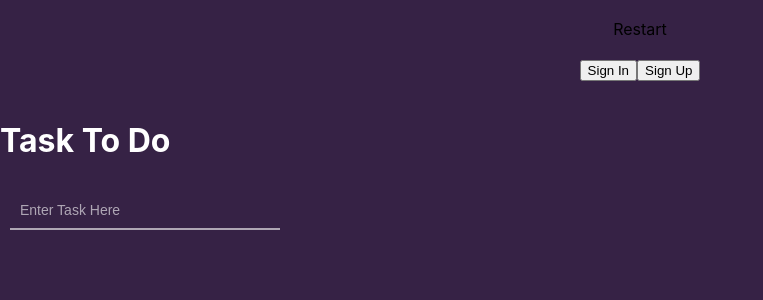
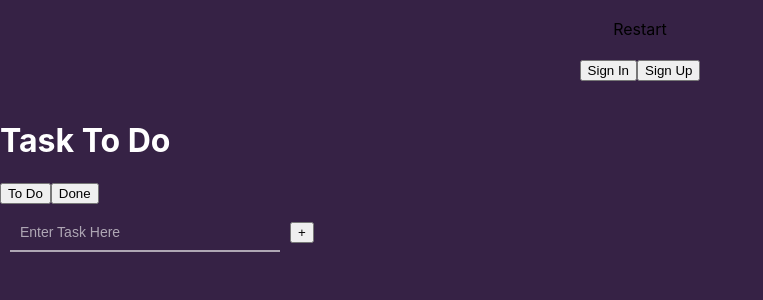
Before and after one commit to johnmuir2001/taskManager, a React (Create React App) app: page /TodoPage in a window 1280 px wide. Shown: the top 300 px of the page, without its empty margins (0-763 px from the left). Built offline with nearby package versions, Linux system fonts and the light colour scheme.

Commit message:
added the to and done buttons as well as the start done and delete button for each task

```diff
--- a/src/components/TaskInput.js
+++ b/src/components/TaskInput.js
@@ -3,7 +3,8 @@ import React, {Component} from 'react'
 class TaskInput extends Component {
     state = {
         list: [],
-        currentInput: ""
+        currentInput: "",
+        doneList: []
       }
 
       addHandler = e => {
@@ -11,13 +12,13 @@ class TaskInput extends Component {
       }
 
       submit = () => {
-        let storeInput = this.state.list
+        let storeInput = [...this.state.list]
 
         if(this.state.currentInput === ""){
           return alert("Please Enter a Task")
         }
         storeInput.push(this.state.currentInput)
-        this.setState({input: storeInput, currentInput: ""})
+        this.setState({list: storeInput, currentInput: ""})
         console.log("task has been added")
       }
 
@@ -27,13 +28,61 @@ class TaskInput extends Component {
         }
       }
 
+      taskDelete = (index) => {
+        let storeList = [...this.state.list]
+        storeList.splice(index, 1)
+        this.setState({list: storeList})
+      }
+
+      doneDelete = (index) => {
+        let doneTask = [...this.state.doneList]
+        doneTask.splice(index, 1)
+        this.setState({doneList: doneTask})
+      }
+
+      doneTasks = (index) => {
+        let storeDone = [...this.state.doneList]
+        //so we need to push the task we want from the first array
+        //first we need to get it.
+        let currentTasks = [...this.state.list]
+        let task = currentTasks.splice(index, 1)
+        //then we need to push it
+        storeDone.push(task)
+
+        //save and run this to see if it works
+        this.setState({doneList: storeDone, list: currentTasks})
+
+      }
+
+
       render () {
         return (
           <div>
-              <input placeholder="Enter Task Here" type="text" value={this.state.currentInput} onChange={this.addHandler} onKeyPress={this.enterHandler}></input>
-              {this.state.list.map((savedInput, index) => {
-                return <p key={index}>{savedInput}</p>
-              })}
+            {this.props.todo ? null :
+              <div>
+                <input placeholder="Enter Task Here" type="text" value={this.state.currentInput} onChange={this.addHandler} onKeyPress={this.enterHandler}></input>
+                <button onClick={this.submit}>+</button>
+              </div>}
+            {this.props.todo ?
+            this.state.doneList.map((savedInput, index) => {
+              return (
+                  <div key={index}>
+                    <p>{savedInput}</p>
+                    <button onClick={() => this.doneDelete(index)} >Delete</button>
+                   </div>
+                    )
+            }) :
+            this.state.list.map((savedInput, index) => {
+              return (
+                <div key={index}>
+                  <p>{savedInput}</p>
+                  <button>Start</button>
+                  <button onClick={() => this.doneTasks(index)} >Done</button>
+                  <button onClick={() => this.taskDelete(index)} >Delete</button>
+                </div>
+                    )
+            })}
+
           </div>
         )
       }
--- a/src/components/TodoPage.js
+++ b/src/components/TodoPage.js
@@ -1,17 +1,43 @@
-import React from 'react'
+import React, { Component } from 'react'
 import TaskInput from './TaskInput'
 import Nav from "../components/Nav";
 import '../css/TodoPage.css'
 
-const TodoPage = () => {
-    return (
-        <div>
-            <Nav />
-            <h1>Task To Do</h1>
-            <TaskInput/>
-        </div>
+class TodoPage extends Component {
+    state = {
+        todo: false,
+        done: true
+    }
 
-    );
+    todoButton = () => {
+        this.setState({todo: true})
+
+        if(this.state.done = true){
+            this.setState({todo: false})
+        }
+        console.log("This is your current tasks")
+    }
+
+    doneButton = () => {
+        this.setState({done: true})
+
+        if(this.state.todo = true){
+            this.setState({done: false})
+        }
+        console.log("These are your done tasks")
+    }
+
+    render (){
+        return (
+            <div>
+                <Nav />
+                <h1>Task To Do</h1>
+                <button onClick={this.todoButton}>To Do</button>
+                <button onClick={this.doneButton}>Done</button>
+                <TaskInput todo={this.state.todo} done={this.state.done}/>
+            </div>
+        )
+    }
 }
 
 export default TodoPage;
```
